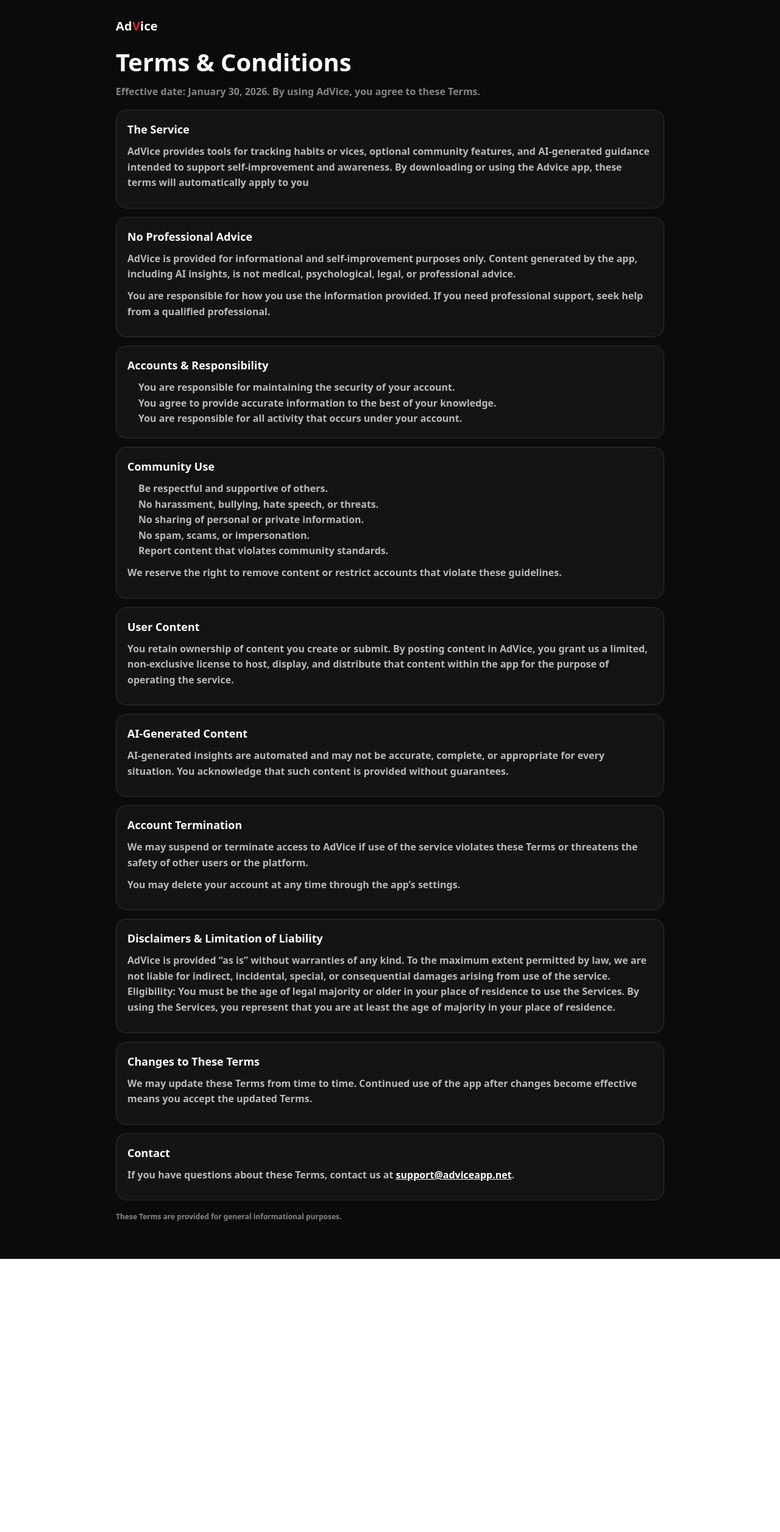
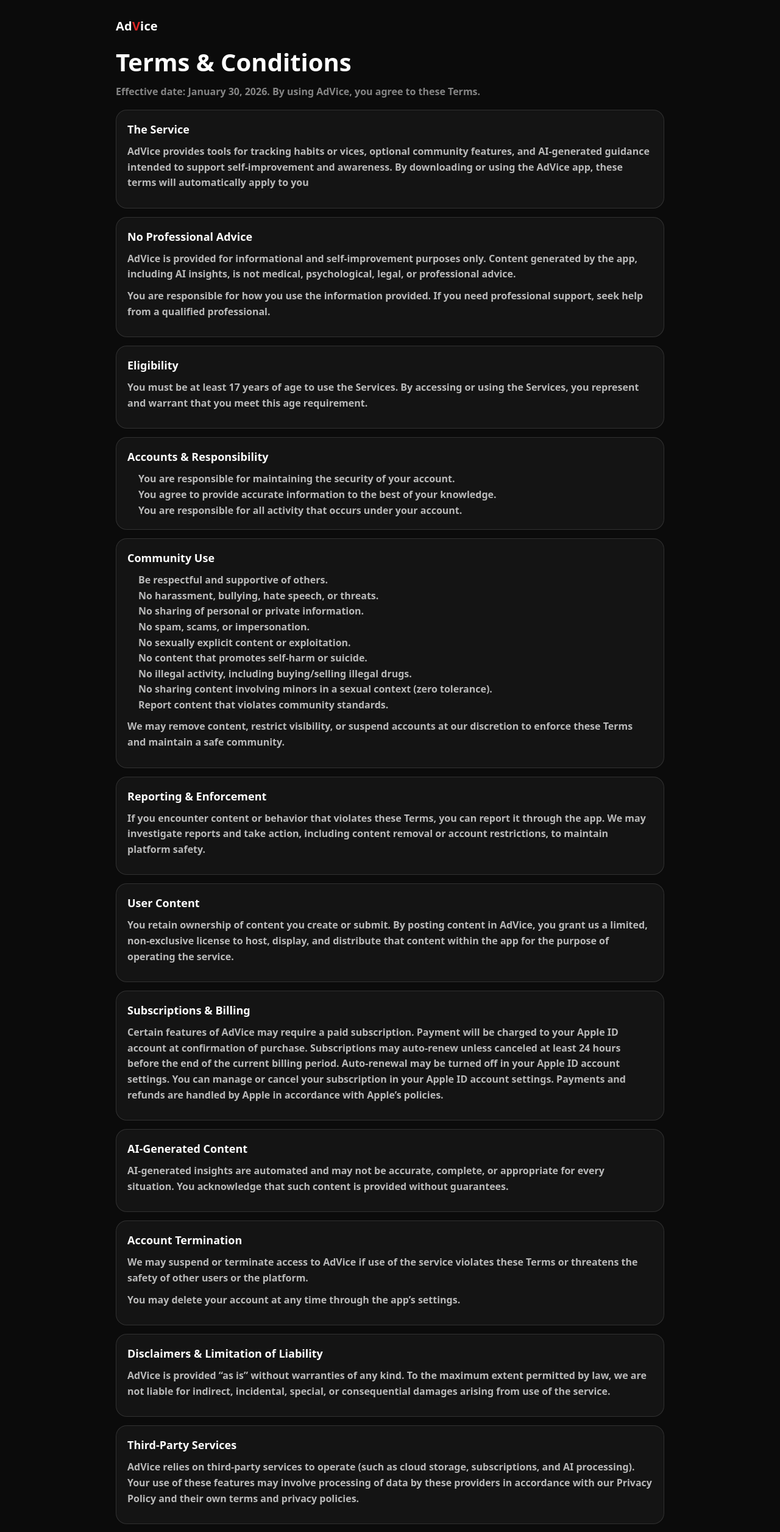
Before and after one commit to Itookflight/Adviceapp, a Next.js app: page /terms in a window 1280 px wide. Shown: the top 2513 px of the page at 61% size. Before the commit the page ends 2065 px from the top, so only its background shows below. Built offline with nearby package versions, Linux system fonts and the light colour scheme.

Commit message:
Update page.tsx

```diff
--- a/app/terms/page.tsx
+++ b/app/terms/page.tsx
@@ -33,7 +33,7 @@
           <p className="p">
             {APP_NAME} provides tools for tracking habits or vices, optional
             community features, and AI-generated guidance intended to support
-            self-improvement and awareness. By downloading or using the Advice app, these terms will automatically apply to you
+            self-improvement and awareness. By downloading or using the AdVice app, these terms will automatically apply to you
           </p>
         </section>
 
@@ -50,6 +50,16 @@
             need professional support, seek help from a qualified professional.
           </p>
         </section>
+
+        <section className="card">
+  <div className="h2">Eligibility</div>
+  <p className="p">
+    You must be at least 17 years of age to use the Services. By accessing or
+    using the Services, you represent and warrant that you meet this age
+    requirement.
+  </p>
+</section>
+
 
         {/* Accounts */}
         <section className="card">
@@ -69,13 +79,30 @@
             <li>No harassment, bullying, hate speech, or threats.</li>
             <li>No sharing of personal or private information.</li>
             <li>No spam, scams, or impersonation.</li>
+            <li>No sexually explicit content or exploitation.</li>
+<li>No content that promotes self-harm or suicide.</li>
+<li>No illegal activity, including buying/selling illegal drugs.</li>
+<li>No sharing content involving minors in a sexual context (zero tolerance).</li>
+
             <li>Report content that violates community standards.</li>
           </ul>
-          <p className="p">
-            We reserve the right to remove content or restrict accounts that
-            violate these guidelines.
-          </p>
+<p className="p">
+  We may remove content, restrict visibility, or suspend accounts at our
+  discretion to enforce these Terms and maintain a safe community.
+</p>
+
         </section>
+
+        <section className="card">
+  <div className="h2">Reporting & Enforcement</div>
+  <p className="p">
+    If you encounter content or behavior that violates these Terms, you can
+    report it through the app. We may investigate reports and take action,
+    including content removal or account restrictions, to maintain platform
+    safety.
+  </p>
+</section>
+
 
         {/* User content */}
         <section className="card">
@@ -87,6 +114,21 @@
             purpose of operating the service.
           </p>
         </section>
+
+
+        <section className="card">
+  <div className="h2">Subscriptions & Billing</div>
+  <p className="p">
+    Certain features of {APP_NAME} may require a paid subscription. Payment will
+    be charged to your Apple ID account at confirmation of purchase.
+    Subscriptions may auto-renew unless canceled at least 24 hours before the
+    end of the current billing period. Auto-renewal may be turned off in your
+    Apple ID account settings. You can manage or cancel your subscription in
+    your Apple ID account settings. Payments and refunds are handled by Apple in
+    accordance with Apple’s policies.
+  </p>
+</section>
+
 
         {/* AI */}
         <section className="card">
@@ -118,11 +160,22 @@
             {APP_NAME} is provided “as is” without warranties of any kind. To the
             maximum extent permitted by law, we are not liable for indirect,
             incidental, special, or consequential damages arising from use of
-            the service. Eligibility: You must be the age of legal majority or older in your place of residence to use the Services. By using the Services, you represent  that you are at least the age of majority in your place of residence.
+            the service.
 
 
           </p>
         </section>
+
+        <section className="card">
+  <div className="h2">Third-Party Services</div>
+  <p className="p">
+    {APP_NAME} relies on third-party services to operate (such as cloud storage,
+    subscriptions, and AI processing). Your use of these features may involve
+    processing of data by these providers in accordance with our Privacy Policy
+    and their own terms and privacy policies.
+  </p>
+</section>
+
 
         {/* Changes */}
         <section className="card">
```
